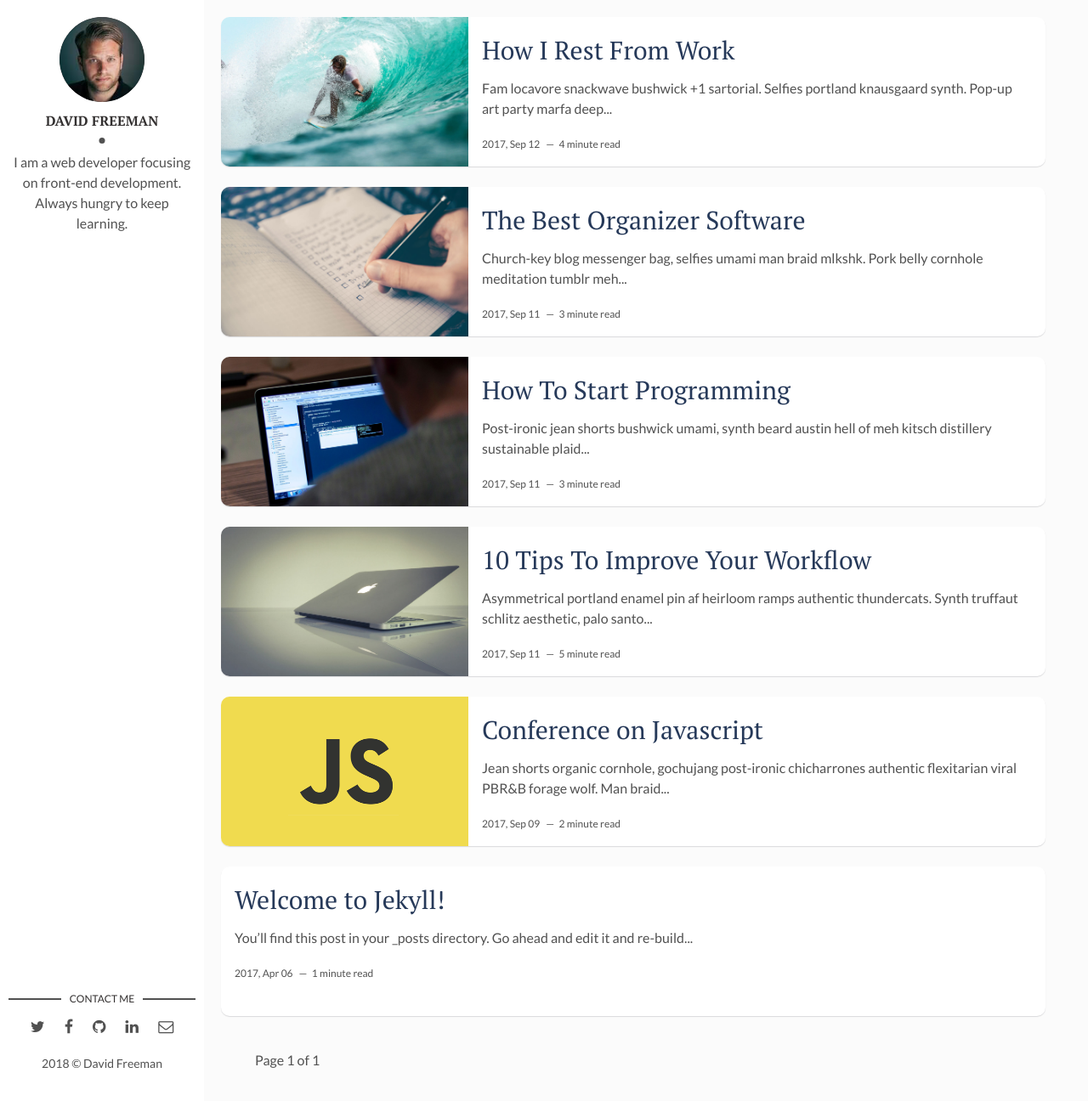
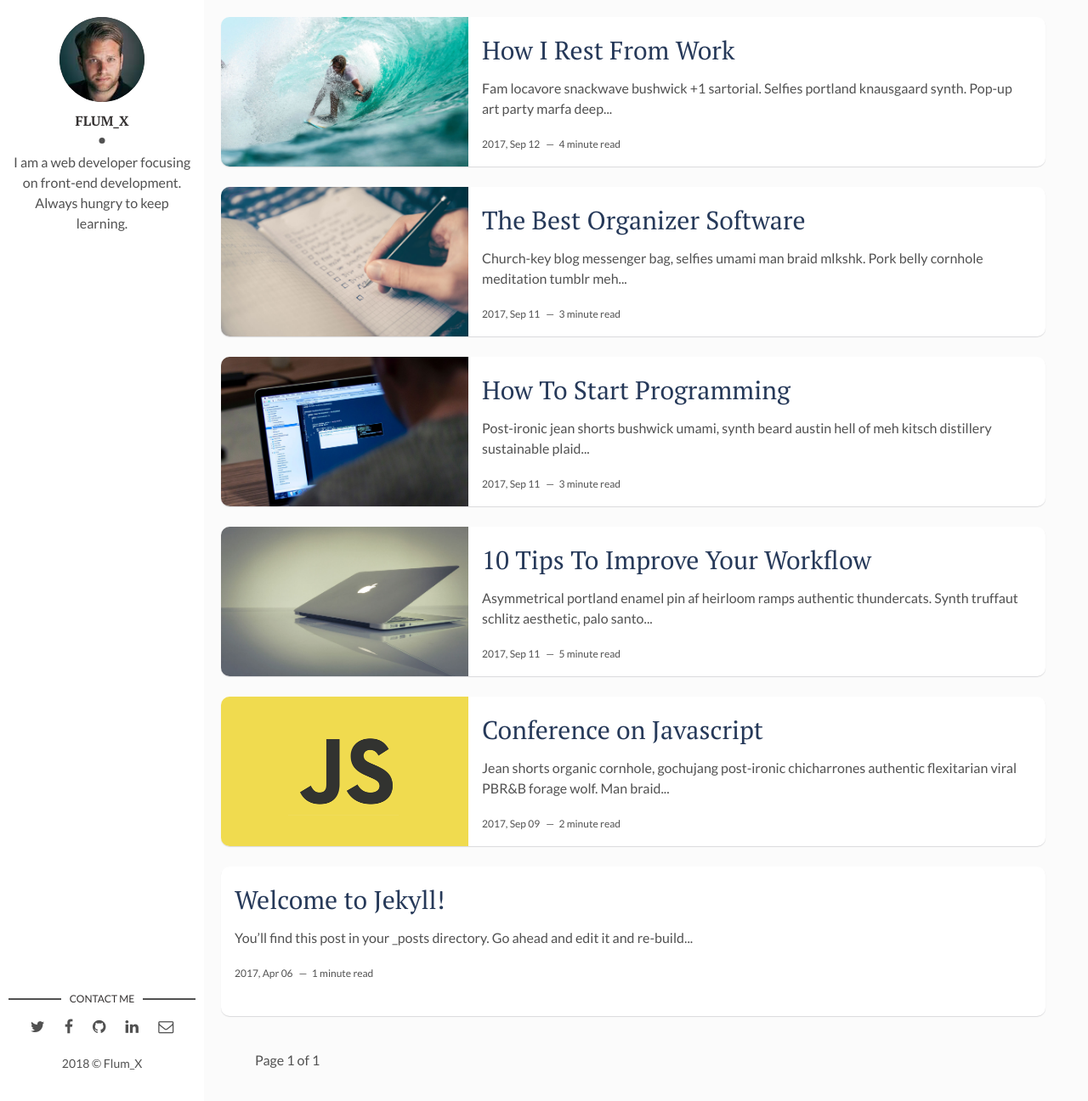
Before and after one commit to Flum-X/Flum-X.github.io, a Jekyll site: the page built from index.html, in a window 1280 px wide and 1296 px high. Shown: the whole window at 85% size. Built offline with Jekyll 4.4.1, drawn with Linux system fonts in a browser that asks for light colours; the list of posts is cut into pages by our own code.

Commit message:
Update _config.yml

```diff
--- a/_config.yml
+++ b/_config.yml
@@ -1,15 +1,15 @@
-title: Hello, world! I'm David Freeman
+title: Hello, world! I'm Flum_X
 description: > # this means to ignore newlines until "baseurl:"
   Write an awesome description for your new site here. You can edit this
   line in _config.yml. It will appear in your document head meta (for
   Google search results) and in your feed.xml site description.
 permalink: ':title/'
-baseurl: "/flexible-jekyll" # the subpath of your site, e.g. /blog
-url: "" # the base hostname & protocol for your site, e.g. http://example.com
+baseurl: "" # the subpath of your site, e.g. /blog
+url: "https://flum-x.github.io" # the base hostname & protocol for your site, e.g. http://example.com
 site-twitter: #if your site has a twitter account, enter it here
 
 # Author Settings
-author: David Freeman # add your name
+author: Flum_X # add your name
 author-img: david-freeman.jpg # add your photo
 about-author: I am a web developer focusing on front-end development. Always hungry to keep learning. # add description
 social-twitter: # add your Twitter handle
```
